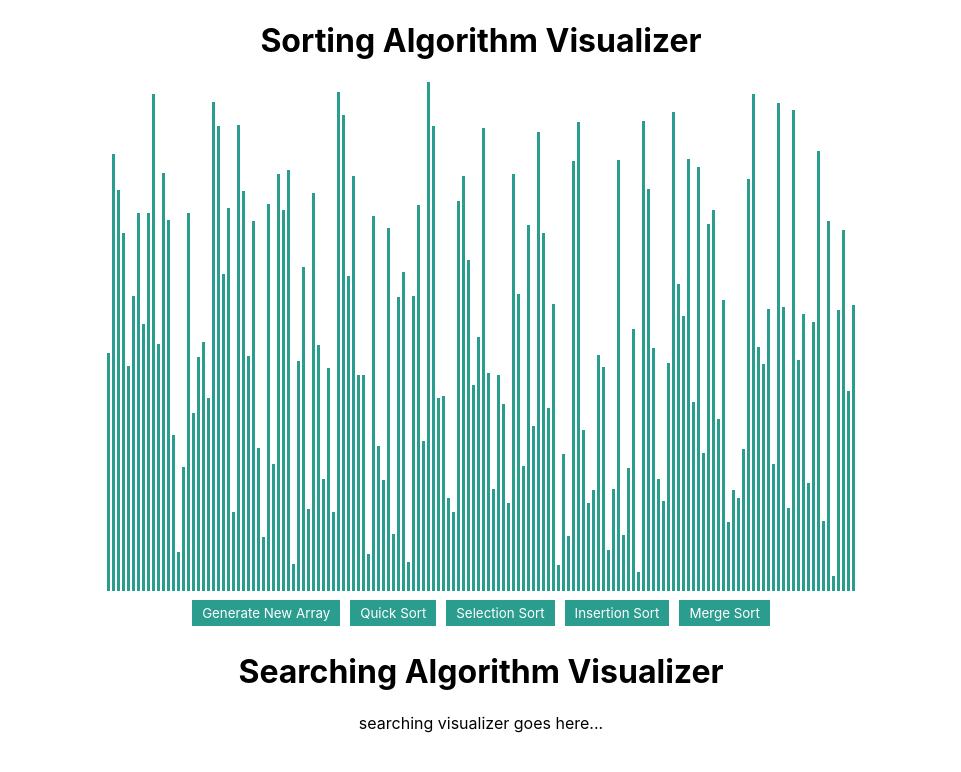
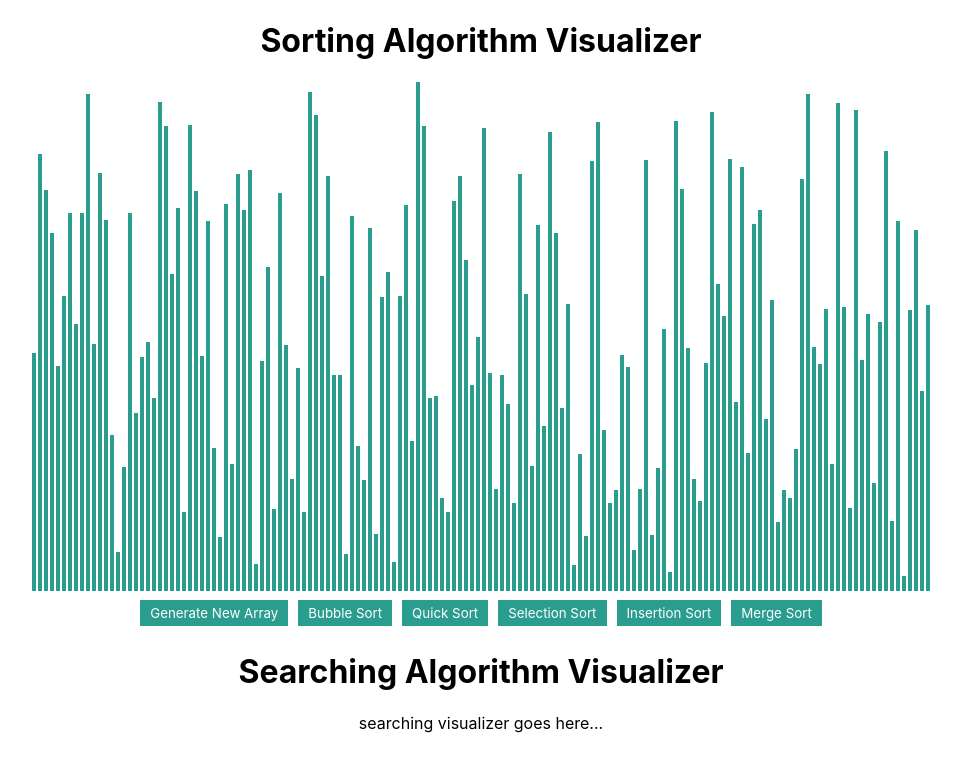
Before and after one commit to li-jonathan/algorithm-visualizer, a React (Create React App) app: page / in a window 1280 px wide. Shown: the top 772 px of the page, without its empty margins (159-1120 px from the left). Built offline with nearby package versions, Linux system fonts and the light colour scheme.

Commit message:
bubble sorting working. no animations

```diff
--- a/src/SearchingVisualizer/SearchingVisualizer.jsx
+++ b/src/SearchingVisualizer/SearchingVisualizer.jsx
@@ -4,7 +4,7 @@ export default class SearchingVisualizer extends React.Component {
 
   render() {
     return (
-      <div class="array">
+      <div className="array">
           <p>searching visualizer goes here...</p>
       </div>
     );
--- a/src/SortingVisualizer/SortingVisualizer.css
+++ b/src/SortingVisualizer/SortingVisualizer.css
@@ -6,7 +6,7 @@
 
 .array-bar {
     background-color: #2a9d8f;
-    width: 3px;
+    width: 4px;
     display: inline-block;
     margin: 0 1px;
 }
--- a/src/SortingVisualizer/SortingVisualizer.jsx
+++ b/src/SortingVisualizer/SortingVisualizer.jsx
@@ -17,8 +17,8 @@ export default class SortingVisualizer extends React.Component {
     this.resetArray();
   }
 
-  quickSort() {
-
+  bubbleSort() {
+    this.setState(bubbleSort(this.state.array));
   }
 
   resetArray() {
@@ -33,13 +33,14 @@ export default class SortingVisualizer extends React.Component {
     const {array} = this.state;
 
     return (
-      <div class="array">
+      <div className="array">
         {array.map((value, index) => (
-          <div class="array-bar" key={index} style={{height:`${value}px`}}></div>
+          <div className="array-bar" key={index} style={{height:`${value}px`}}></div>
         ))}
-        <div class="buttons">
+        <div className="buttons">
           <button onClick={() => this.resetArray()}>Generate New Array</button>
-          <button onClick={() => this.quickSort()}>Quick Sort</button>
+          <button onClick={() => this.bubbleSort()}>Bubble Sort</button>
+          <button onClick={() => alert("Algorithm not implemented yet...")}>Quick Sort</button>
           <button onClick={() => alert("Algorithm not implemented yet...")}>Selection Sort</button>
           <button onClick={() => alert("Algorithm not implemented yet...")}>Insertion Sort</button>
           <button onClick={() => alert("Algorithm not implemented yet...")}>Merge Sort</button>
@@ -57,3 +58,17 @@ export default class SortingVisualizer extends React.Component {
 function generateRandomInt() {
   return Math.floor(Math.random() * 500) + 10;
 }
+
+function bubbleSort(arr) {
+  const len = arr.length;
+  for (let i = 0; i < len - 1; i++) {
+    for (let j = 0; j < len - i - 1; j++) {
+      if (arr[j] > arr[j+1]) {
+        const temp = arr[j];
+        arr[j] = arr[j+1];
+        arr[j+1] = temp;
+      }
+    }
+  }
+  return arr;
+}
```
